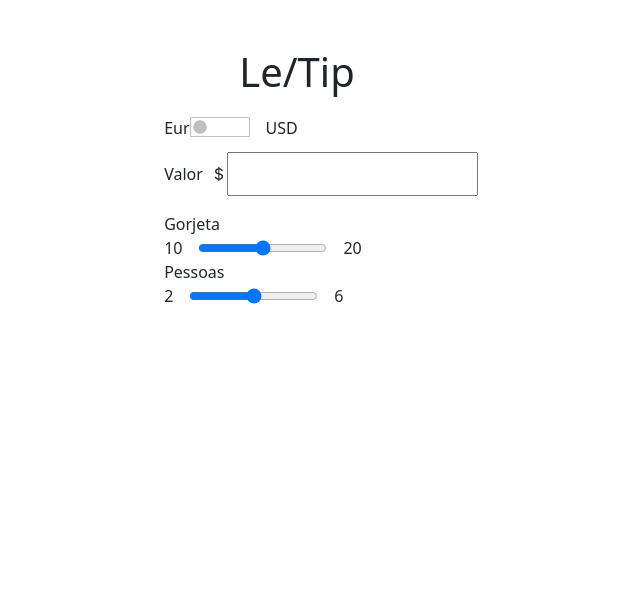
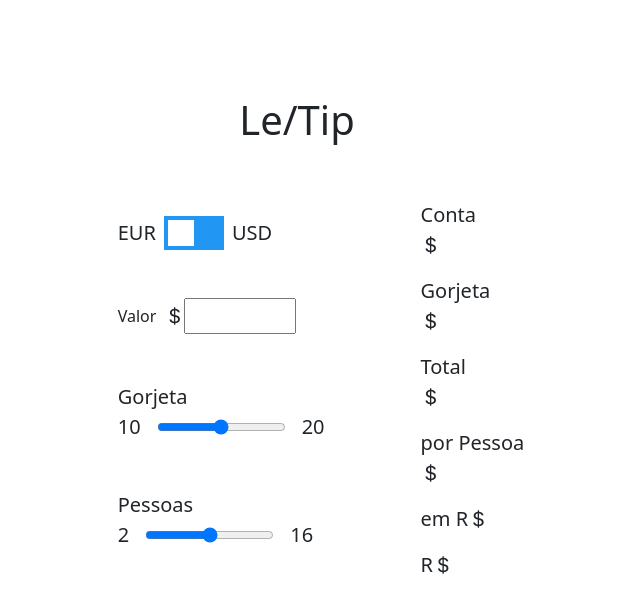
Before and after one commit to IngridCavalcantiGti/api-tipcalculator, a Vue app: page / in a window 1280 px wide. Shown: the top 612 px of the page, without its empty margins (343-983 px from the left). Built offline with nearby package versions, Linux system fonts and the light colour scheme.

Commit message:
cria componente panel e adiciona na home. ajusta switch e input

```diff
--- a/src/components/Input.vue
+++ b/src/components/Input.vue
@@ -4,7 +4,6 @@
     <i :class="`bi bi-currency-${icon}`"></i>
     <div>
       <input
-        class="p-2"
         type="text"
         @input="updateInput($event.target.value)"
         :value="value"
@@ -42,4 +41,7 @@ export default {
 .label {
   font-size: 1rem;
 }
+input {
+  width: 7rem;
+}
 </style>
--- /dev/null
+++ b/src/components/Panel.vue
@@ -0,0 +1,47 @@
+<template>
+  <div class="d-flex flex-column">
+    <span class="mb-3">
+      Conta
+      <i :class="`bi bi-currency-${icon}`" class="d-block"> {{ account }}</i>
+    </span>
+    <span class="mb-3">
+      Gorjeta
+      <i :class="`bi bi-currency-${icon}`" class="d-block"> {{ tip }}</i>
+    </span>
+    <span class="mb-3">
+      Total
+      <i :class="`bi bi-currency-${icon}`" class="d-block"> {{ total }}</i>
+    </span>
+    <span class="mb-3">
+      por Pessoa
+      <i :class="`bi bi-currency-${icon}`" class="d-block">{{ perPerson }}</i>
+    </span>
+    <span class="mb-3"> em R<i :class="`bi bi-currency-${icon}`"></i> </span>
+    <span class="mb-3"
+      >R<i :class="`bi bi-currency-${icon}`">{{ coin }}</i>
+    </span>
+  </div>
+</template>
+<script>
+export default {
+  name: "Panel",
+  props: {
+    icon: {
+      type: String,
+      default: "dollar",
+    },
+    account: {
+      type: String,
+    },
+    tip: {
+      type: String,
+    },
+    total: {
+      type: String,
+    },
+    perPerson: {
+      type: String,
+    },
+  },
+};
+</script>
--- a/src/components/Switch.vue
+++ b/src/components/Switch.vue
@@ -1,15 +1,52 @@
 <template>
   <div class="d-flex align-items-center">
-    <label class="form-check-label">Eur</label>
-    <div class="form-control-lg form-switch">
-      <input class="form-check-input" type="checkbox" />
-    </div>
-    <label class="form-check-label">USD</label>
+    <span class="form-check-label me-2">EUR</span>
+    <label class="switch">
+      <input type="checkbox" />
+      <span class="slider"></span>
+    </label>
+    <span class="form-check-label ms-2">USD</span>
   </div>
 </template>
 <style scoped>
-.form-switch .form-check-input {
-  width: 3em;
-  border-radius: 1px;
+.switch {
+  position: relative;
+  display: inline-block;
+  width: 60px;
+  height: 34px;
+}
+
+.slider {
+  position: absolute;
+  cursor: pointer;
+  top: 0;
+  left: 0;
+  right: 0;
+  bottom: 0;
+  background-color: #ccc;
+  -webkit-transition: 0.4s;
+  transition: 0.4s;
+}
+
+.slider:before {
+  position: absolute;
+  content: "";
+  height: 26px;
+  width: 26px;
+  left: 4px;
+  bottom: 4px;
+  background-color: white;
+  -webkit-transition: 0.4s;
+  transition: 0.4s;
+}
+
+input + .slider {
+  background-color: #2196f3;
+}
+
+input:checked + .slider:before {
+  -webkit-transform: translateX(26px);
+  -ms-transform: translateX(26px);
+  transform: translateX(26px);
 }
 </style>
--- a/src/views/Home.vue
+++ b/src/views/Home.vue
@@ -1,14 +1,22 @@
 <template>
   <div>
     <div class="d-flex flex-wrap justify-content-center mt-5">
-      <h1>Le/Tip</h1>
+      <h1 class="mt-5">Le/Tip</h1>
     </div>
-    <div class="ms-5 d-flex flex-wrap justify-content-center">
-      <div>
-        <Switch></Switch>
-        <Input label="Valor" :icon="icon" />
-        <Range label="Gorjeta" numberMin="10" numberMax="20" class="mt-3" />
-        <Range label="Pessoas" numberMin="2" numberMax="6" />
+    <div class="ms-5 d-flex flex-wrap justify-content-center mt-5 fs-5">
+      <div class="me-5">
+        <Switch class="mb-3 mt-3"></Switch>
+        <Input class="mb-3 mt-5" label="Valor" :icon="icon" />
+        <Range
+          label="Gorjeta"
+          numberMin="10"
+          numberMax="20"
+          class="mt-5 mb-3"
+        />
+        <Range label="Pessoas" numberMin="2" numberMax="16" class="mb-3 mt-5" />
+      </div>
+      <div class="ms-5">
+        <Panel></Panel>
       </div>
     </div>
   </div>
@@ -18,9 +26,10 @@
 import Input from "../components/Input.vue";
 import Range from "../components/Range.vue";
 import Switch from "../components/Switch.vue";
+import Panel from "../components/Panel.vue";
 
 export default {
-  components: { Input, Range, Switch },
+  components: { Input, Range, Switch, Panel },
   setup() {},
 };
 </script>
```
